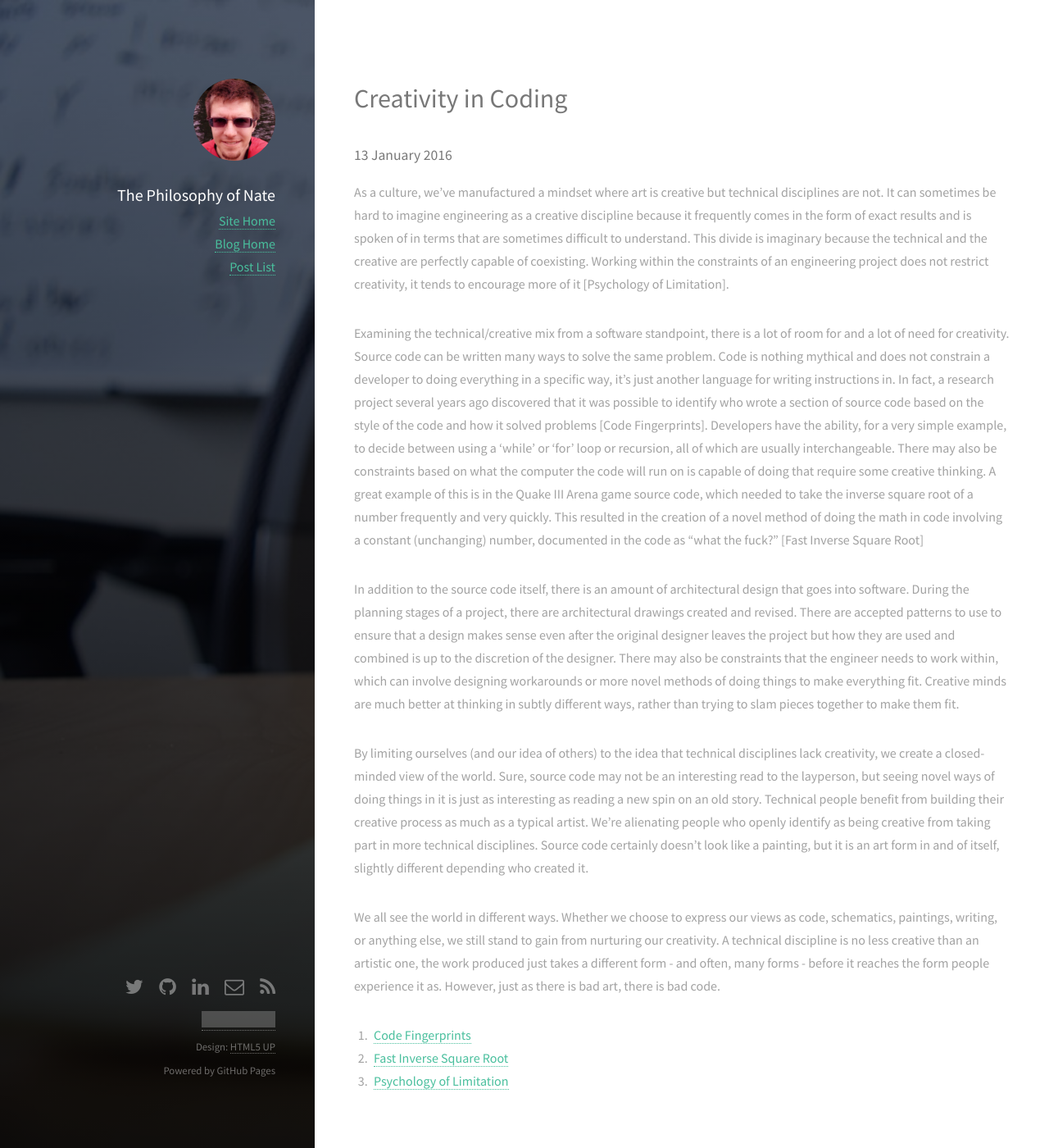
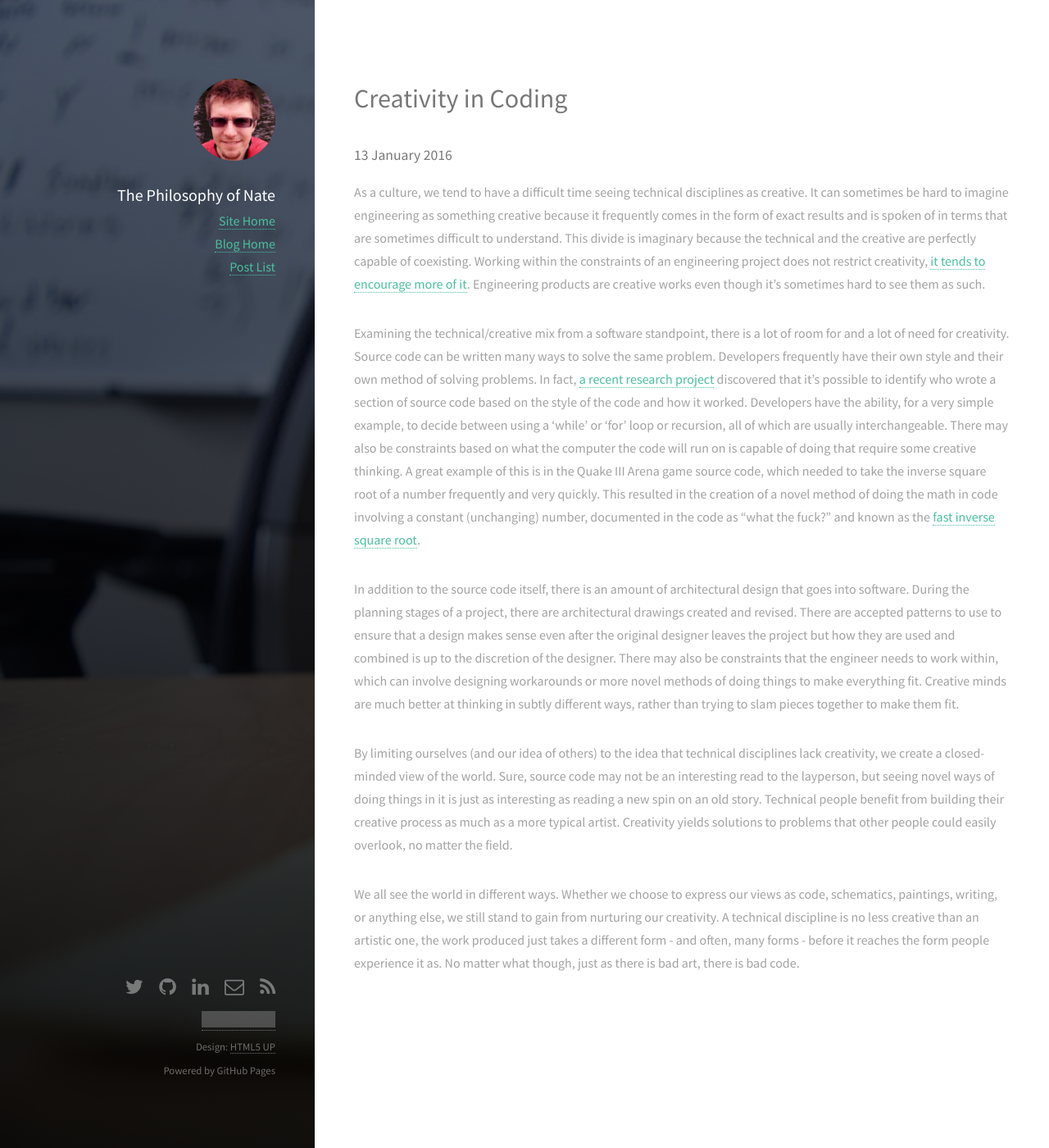
Before and after one commit to thenaterhood/thenaterhood.github.io, a Jekyll site: the page built from blog/_posts/2016-01-13-creativity-in-coding.md, in a window 1280 px wide and 1400 px high. Shown: the whole window at 82% size. Built offline with Jekyll 4.4.1, drawn with Linux system fonts in a browser that asks for light colours; Markdown is read by kramdown in place of the engine named in the settings; grey boxes are pictures that could not be loaded.

Commit message:
final edits

```diff
--- a/blog/_posts/2016-01-13-creativity-in-coding.md
+++ b/blog/_posts/2016-01-13-creativity-in-coding.md
@@ -5,16 +5,12 @@ layout: post
 head-image: /images/posts/paper-pad.jpg
 ---
 
-As a culture, we've manufactured a mindset where art is creative but technical disciplines are not. It can sometimes be hard to imagine engineering as a creative discipline because it frequently comes in the form of exact results and is spoken of in terms that are sometimes difficult to understand. This divide is imaginary because the technical and the creative are perfectly capable of coexisting. Working within the constraints of an engineering project does not restrict creativity, it tends to encourage more of it [Psychology of Limitation].
+As a culture, we tend to have a difficult time seeing technical disciplines as creative. It can sometimes be hard to imagine engineering as something creative because it frequently comes in the form of exact results and is spoken of in terms that are sometimes difficult to understand. This divide is imaginary because the technical and the creative are perfectly capable of coexisting. Working within the constraints of an engineering project does not restrict creativity, [it tends to encourage more of it](https://blog.bufferapp.com/7-examples-of-how-creative-constraints-can-lead-to-amazing-work). Engineering products are creative works even though it's sometimes hard to see them as such.
 
-Examining the technical/creative mix from a software standpoint, there is a lot of room for and a lot of need for creativity. Source code can be written many ways to solve the same problem. Code is nothing mythical and does not constrain a developer to doing everything in a specific way, it's just another language for writing instructions in. In fact, a research project several years ago discovered that it was possible to identify who wrote a section of source code based on the style of the code and how it solved problems [Code Fingerprints]. Developers have the ability, for a very simple example, to decide between using a 'while' or 'for' loop or recursion, all of which are usually interchangeable. There may also be constraints based on what the computer the code will run on is capable of doing that require some creative thinking. A great example of this is in the Quake III Arena game source code, which needed to take the inverse square root of a number frequently and very quickly. This resulted in the creation of a novel method of doing the math in code involving a constant (unchanging) number, documented in the code as "what the fuck?" [Fast Inverse Square Root]
+Examining the technical/creative mix from a software standpoint, there is a lot of room for and a lot of need for creativity. Source code can be written many ways to solve the same problem. Developers frequently have their own style and their own method of solving problems. In fact, [a recent research project](http://drexel.edu/now/archive/2015/February/code-fingerprints/) discovered that it's possible to identify who wrote a section of source code based on the style of the code and how it worked. Developers have the ability, for a very simple example, to decide between using a 'while' or 'for' loop or recursion, all of which are usually interchangeable. There may also be constraints based on what the computer the code will run on is capable of doing that require some creative thinking. A great example of this is in the Quake III Arena game source code, which needed to take the inverse square root of a number frequently and very quickly. This resulted in the creation of a novel method of doing the math in code involving a constant (unchanging) number, documented in the code as "what the fuck?" and known as the [fast inverse square root](https://en.wikipedia.org/wiki/Fast_inverse_square_root#Overview_of_the_code).
 
 In addition to the source code itself, there is an amount of architectural design that goes into software. During the planning stages of a project, there are architectural drawings created and revised. There are accepted patterns to use to ensure that a design makes sense even after the original designer leaves the project but how they are used and combined is up to the discretion of the designer. There may also be constraints that the engineer needs to work within, which can involve designing workarounds or more novel methods of doing things to make everything fit. Creative minds are much better at thinking in subtly different ways, rather than trying to slam pieces together to make them fit.
 
-By limiting ourselves (and our idea of others) to the idea that technical disciplines lack creativity, we create a closed-minded view of the world. Sure, source code may not be an interesting read to the layperson, but seeing novel ways of doing things in it is just as interesting as reading a new spin on an old story. Technical people benefit from building their creative process as much as a typical artist. We're alienating people who openly identify as being creative from taking part in more technical disciplines. Source code certainly doesn't look like a painting, but it is an art form in and of itself, slightly different depending who created it.
+By limiting ourselves (and our idea of others) to the idea that technical disciplines lack creativity, we create a closed-minded view of the world. Sure, source code may not be an interesting read to the layperson, but seeing novel ways of doing things in it is just as interesting as reading a new spin on an old story. Technical people benefit from building their creative process as much as a more typical artist. Creativity yields solutions to problems that other people could easily overlook, no matter the field.
 
-We all see the world in different ways. Whether we choose to express our views as code, schematics, paintings, writing, or anything else, we still stand to gain from nurturing our creativity. A technical discipline is no less creative than an artistic one, the work produced just takes a different form - and often, many forms - before it reaches the form people experience it as. However, just as there is bad art, there is bad code.
-
-1. [Code Fingerprints](http://drexel.edu/now/archive/2015/February/code-fingerprints/)
-2. [Fast Inverse Square Root](https://en.wikipedia.org/wiki/Fast_inverse_square_root#Overview_of_the_code)
-3. [Psychology of Limitation](https://blog.bufferapp.com/7-examples-of-how-creative-constraints-can-lead-to-amazing-work)
+We all see the world in different ways. Whether we choose to express our views as code, schematics, paintings, writing, or anything else, we still stand to gain from nurturing our creativity. A technical discipline is no less creative than an artistic one, the work produced just takes a different form - and often, many forms - before it reaches the form people experience it as. No matter what though, just as there is bad art, there is bad code.
```
